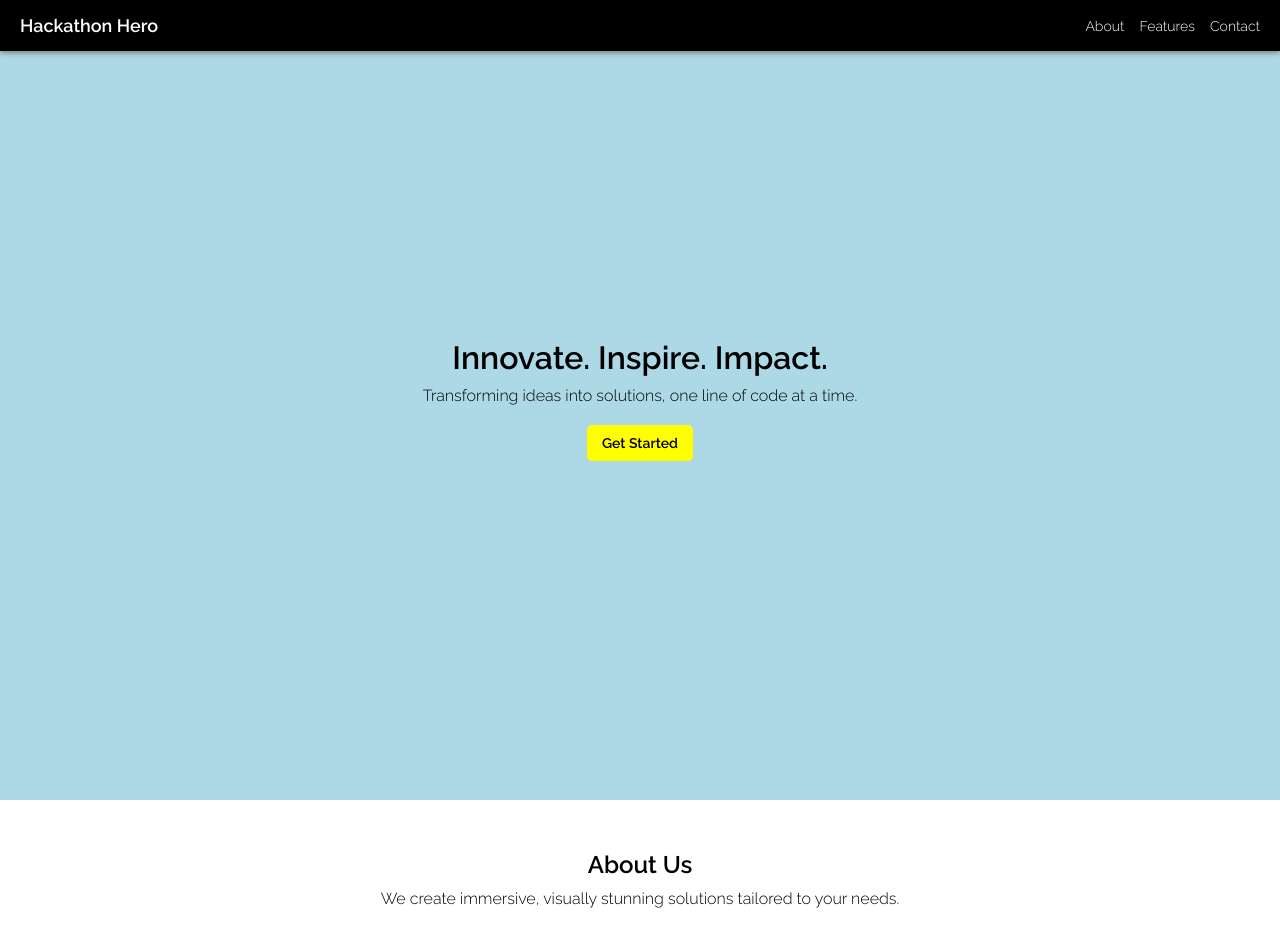
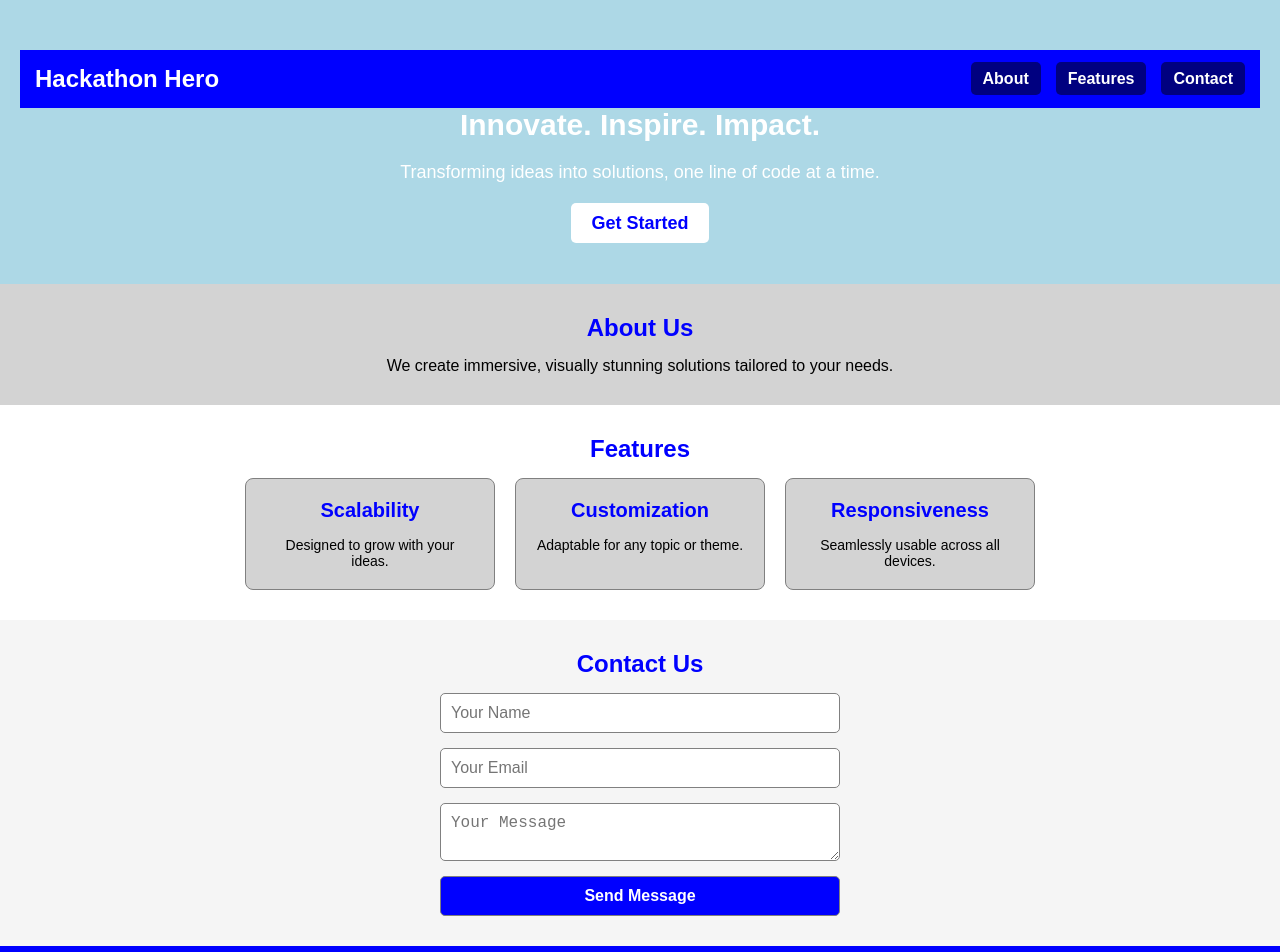
Before and after one commit to SravanthDev/website, a plain HTML site: page index.html in a window 1280 px wide. Shown: the top 952 px of the page. Drawn offline with Linux system fonts and the light colour scheme.

Commit message:
Update styles.css

```diff
--- a/styles.css
+++ b/styles.css
@@ -6,29 +6,24 @@
 }
 
 body {
-    font-family: 'Raleway', sans-serif;
-    background-color: lightblue;
+    font-family: Arial, sans-serif;
+    background-color: lightgray;
     color: black;
     font-size: 16px;
 }
 
 /* Navbar */
 .navbar {
-    background: black;
+    background: blue;
     color: white;
-    padding: 15px 20px;
+    padding: 15px;
     display: flex;
     justify-content: space-between;
     align-items: center;
-    position: fixed;
-    top: 0;
-    width: 100%;
-    z-index: 1000;
-    box-shadow: 0 2px 5px gray;
 }
 
 .navbar .logo {
-    font-size: 18px;
+    font-size: 24px;
     font-weight: bold;
 }
 
@@ -41,150 +36,135 @@ body {
 .navbar .nav-links a {
     text-decoration: none;
     color: white;
-    font-size: 14px;
+    font-weight: bold;
+    padding: 8px 12px;
+    background: navy;
+    border-radius: 5px;
 }
 
 .navbar .nav-links a:hover {
-    text-decoration: underline;
+    background: darkblue;
 }
 
 /* Hero Section */
 .hero-section {
-    background-color: lightblue;
     text-align: center;
-    padding: 100px 20px; /* Extra space for navbar */
-    min-height: 100vh;
-    display: flex;
-    flex-direction: column;
-    justify-content: center;
-    align-items: center;
+    padding: 50px 20px;
+    background: lightblue;
+    color: white;
 }
 
-.hero-content h1 {
-    font-size: 32px;
-    margin-bottom: 10px;
-}
-
-.hero-content p {
-    font-size: 16px;
+.hero-section h1 {
+    font-size: 30px;
     margin-bottom: 20px;
 }
 
-.btn-primary {
-    display: inline-block;
-    background-color: yellow;
-    color: black;
-    padding: 10px 15px;
-    border-radius: 5px;
-    font-size: 14px;
-    text-decoration: none;
-    font-weight: bold;
+.hero-section p {
+    font-size: 18px;
+    margin-bottom: 30px;
 }
 
-.btn-primary:hover {
-    background-color: orange;
-    cursor: pointer;
+.hero-section .btn-primary {
+    background: white;
+    color: blue;
+    padding: 10px 20px;
+    font-size: 18px;
+    font-weight: bold;
+    text-decoration: none;
+    border-radius: 5px;
 }
 
-/* About Section */
-.about-section {
-    padding: 50px 20px;
-    text-align: center;
-    background-color: white;
+.hero-section .btn-primary:hover {
+    background: darkblue;
+    color: white;
 }
 
-.about-section h2 {
-    font-size: 24px;
-    margin-bottom: 10px;
+/* Sections */
+section {
+    padding: 30px 20px;
+    text-align: center;
 }
 
-.about-section p {
+section h2 {
+    margin-bottom: 15px;
+    font-size: 24px;
+    color: blue;
+}
+
+section p {
     font-size: 16px;
+    color: black;
 }
 
 /* Features Section */
 .features-section {
-    padding: 50px 20px;
-    background-color: lightgray;
-    text-align: center;
-}
-
-.features-section h2 {
-    font-size: 24px;
-    margin-bottom: 20px;
+    background: white;
 }
 
 .features-grid {
     display: flex;
+    flex-wrap: wrap;
     justify-content: center;
     gap: 20px;
-    flex-wrap: wrap;
 }
 
 .feature-box {
-    background-color: white;
-    border-radius: 5px;
+    background: lightgray;
     padding: 20px;
-    box-shadow: 0 2px 5px gray;
+    border: 1px solid gray;
+    border-radius: 8px;
     width: 250px;
+    text-align: center;
 }
 
 .feature-box h3 {
-    font-size: 18px;
-    margin-bottom: 10px;
+    margin-bottom: 15px;
+    color: blue;
+    font-size: 20px;
 }
 
 .feature-box p {
+    color: black;
     font-size: 14px;
 }
 
-/* Contact Section */
+/* Contact Form */
 .contact-section {
-    padding: 50px 20px;
-    background-color: white;
-    text-align: center;
+    background: whitesmoke;
 }
 
-.contact-section h2 {
-    font-size: 24px;
-    margin-bottom: 20px;
+.contact-section form {
+    max-width: 400px;
+    margin: 0 auto;
+    display: flex;
+    flex-direction: column;
+    gap: 15px;
 }
 
-form {
-    display: flex;
-    flex-direction: column;
-    gap: 10px;
-    align-items: center;
+.contact-section input, .contact-section textarea, .contact-section button {
+    width: 100%;
+    padding: 10px;
+    border: 1px solid gray;
+    border-radius: 5px;
+    font-size: 16px;
 }
 
-form input,
-form textarea {
-    width: 80%;
-    max-width: 400px;
-    padding: 10px;
-    font-size: 14px;
-    border: 1px solid gray;
-    border-radius: 5px;
-}
-
-form button {
-    padding: 10px 20px;
-    background-color: yellow;
-    color: black;
-    border: none;
-    border-radius: 5px;
-    font-size: 14px;
+.contact-section button {
+    background: blue;
+    color: white;
+    font-weight: bold;
     cursor: pointer;
 }
 
-form button:hover {
-    background-color: orange;
+.contact-section button:hover {
+    background: darkblue;
 }
 
 /* Footer */
 .footer {
-    background: black;
+    text-align: center;
+    padding: 15px;
+    background: blue;
     color: white;
-    text-align: center;
-    padding: 10px 20px;
+    font-size: 14px;
 }
```
